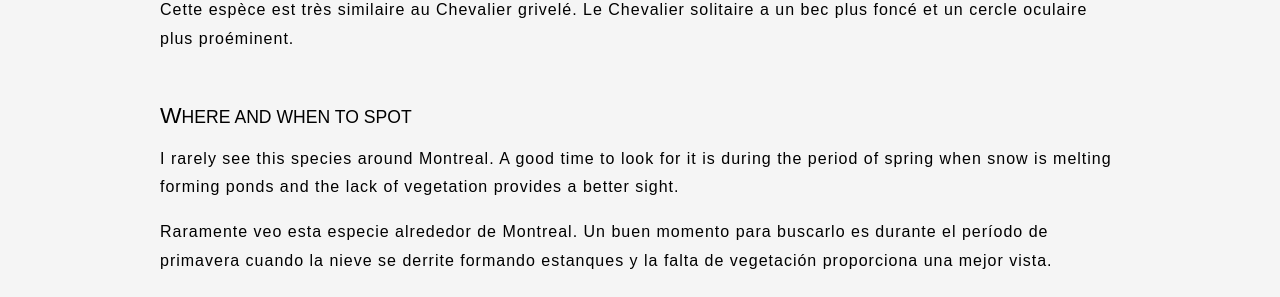
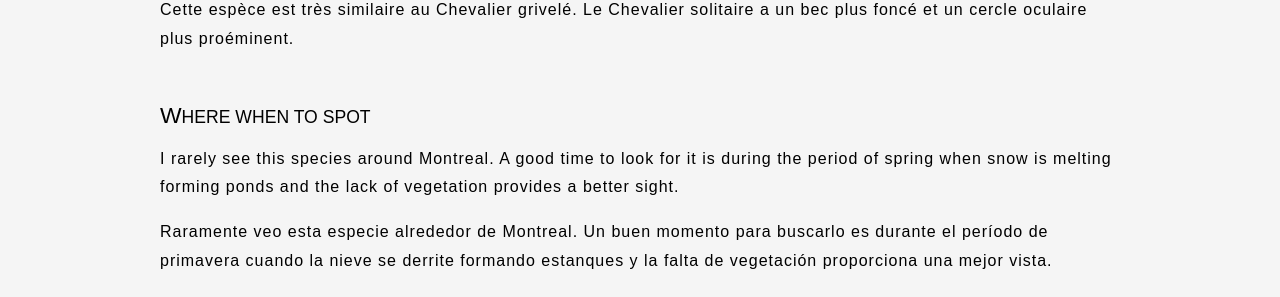
Before and after one commit to KHMuller/khmuller.github.io, a Jekyll site: the page built from animals/tringa-solitaria.md, in a window 1280 px wide. Shown: the part 1117-1414 px from the top of the page. Built offline with Jekyll 4.4.1, drawn with Linux system fonts in a browser that asks for light colours.

Commit message:
Update tringa-solitaria.md

```diff
--- a/animals/tringa-solitaria.md
+++ b/animals/tringa-solitaria.md
@@ -9,33 +9,31 @@
 
 ### Common Names
 
-{: .common_names .en}
+{: .common-names .en}
 Solitary Sandpiper
 
-{: .common_names .es}
+{: .common-names .es}
 Andarríos solitario
 
-{: .common_names .de}
+{: .common-names .de}
 Einsamer Wasserläufer
 
-{: .common_names .fr}
+{: .common-names .fr}
 Chevalier solitaire
 
 ### Description
 
-<div class="description" markdown="1">
-{:.en}
+{: .description .en}
 A small shorebird which prefers freshwater places such as creeks and ponds or around Montreal in ponds created temporarily by melting ice and snow.
 
-{:.es}
+{: .description .es}
 Una pequeña ave costera que prefiere lugares de agua dulce como arroyos y estanques o alrededor de Montreal en estanques creados temporalmente al derretir hielo y nieve.
 
-{:.de}
+{: .description .de}
 Ein kleiner Watvogel, der Süßwasserorte wie Bäche und Teiche oder die Umgebung von Montreal in Teichen bevorzugt, die vorübergehend durch Schmelzen von Eis und Schnee entstehen.
 
-{:.fr}
+{: .description .fr}
 Un petit oiseau de rivage qui préfère les endroits d'eau douce comme les criques et les étangs ou autour de Montréal dans des étangs créés temporairement par la fonte de la glace et de la neige.
-</div>
 
 ### How to Identify
 
@@ -51,16 +49,16 @@ Diese Art ist dem Drosseluferläufer sehr ähnlich. Der Einsame Wasserläufer ha
 {: .how-to-identify .fr}
 Cette espèce est très similaire au Chevalier grivelé. Le Chevalier solitaire a un bec plus foncé et un cercle oculaire plus proéminent.
 
-### Where and When to Spot
+### Where When to Spot
 
-{:.wherewhentospot .en}
+{:.where-when-to-spot .en}
 I rarely see this species around Montreal. A good time to look for it is during the period of spring when snow is melting forming ponds and the lack of vegetation provides a better sight.
 
-{:.wherewhentospot .es}
+{:.where-when-to-spot .es}
 Raramente veo esta especie alrededor de Montreal. Un buen momento para buscarlo es durante el período de primavera cuando la nieve se derrite formando estanques y la falta de vegetación proporciona una mejor vista.
 
-{:.wherewhentospot .de}
+{:.where-when-to-spot .de}
 Ich sehe diese Art selten in Montreal. Ein guter Zeitpunkt, um danach zu suchen, ist im Frühling, wenn der Schnee schmilzt und Teiche bildet und der Mangel an Vegetation eine bessere Sicht bietet.
 
-{:.wherewhentospot .fr}
+{:.where-when-to-spot .fr}
 Je vois rarement cette espèce autour de Montréal. Un bon moment pour le rechercher est pendant la période du printemps lorsque la neige fond, formant des étangs et le manque de végétation offre une meilleure vue.
```
